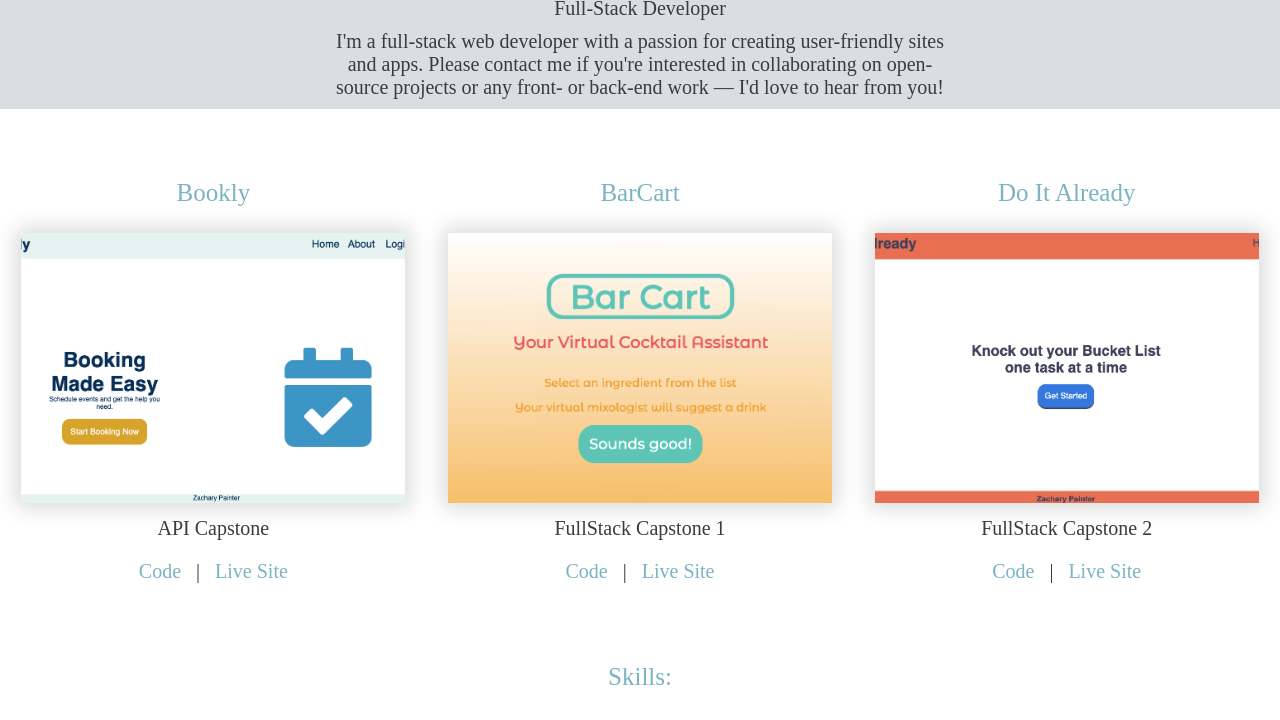
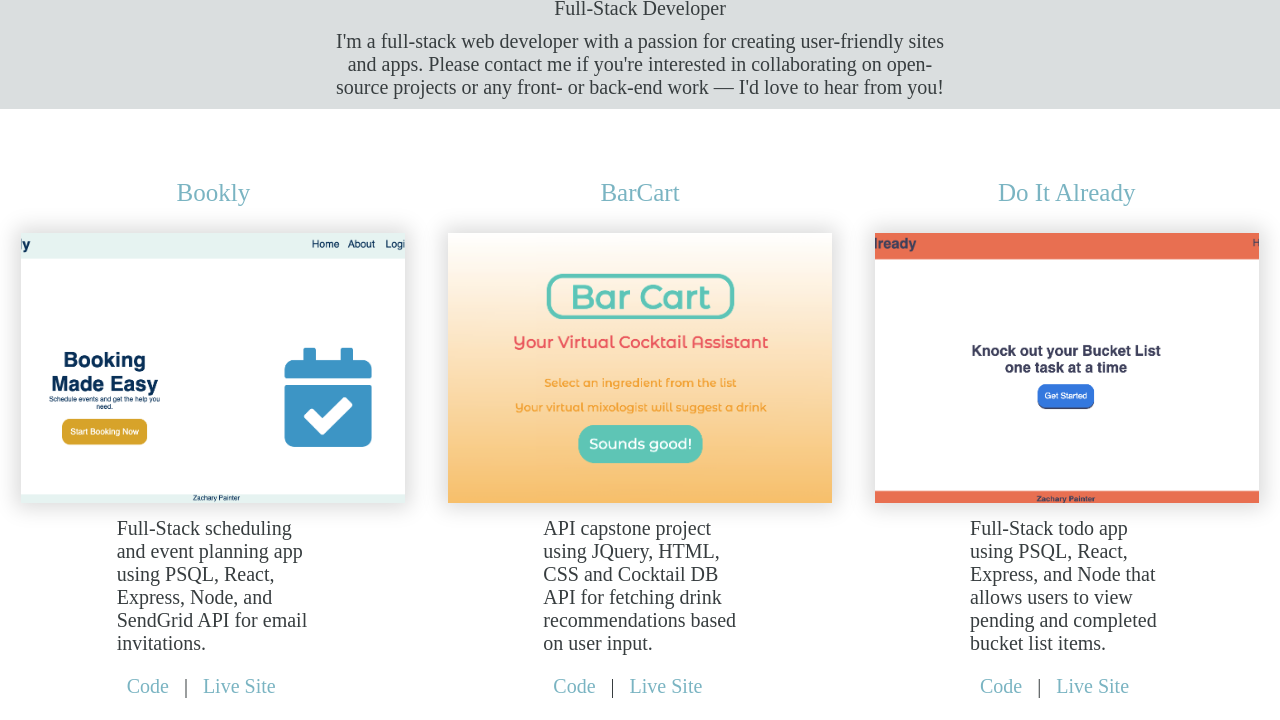
Before and after one commit to ZPain8464/dev-portfolio, a plain HTML site: page index.html in a window 1280 px wide. Shown: the part 80-800 px from the top of the page. Drawn offline with nearby package versions, Linux system fonts and the light colour scheme.

Commit message:
added more styling to project section

```diff
--- a/index.html
+++ b/index.html
@@ -32,7 +32,10 @@
     <div class="project">
       <h2>Bookly</h2>
       <img src="Images/bookly-homepage.png" alt="" />
-      <p>API Capstone</p>
+      <p>
+        Full-Stack scheduling and event planning app using PSQL, React, Express,
+        Node, and SendGrid API for email invitations.
+      </p>
       <p>
         <a href="https://github.com/ZPain8464/bookly-app" target="_blank"
           >Code</a
@@ -44,7 +47,10 @@
     <div class="project">
       <h2>BarCart</h2>
       <img src="Images/barcart-homepage.png" alt="" />
-      <p>FullStack Capstone 1</p>
+      <p>
+        API capstone project using JQuery, HTML, CSS and Cocktail DB API for
+        fetching drink recommendations based on user input.
+      </p>
       <p>
         <a
           href="https://github.com/ZPain8464/cocktail-app"
@@ -65,7 +71,10 @@
       <h2>Do It Already</h2>
 
       <img src="Images/dia-homepage.png" alt="" />
-      <p>FullStack Capstone 2</p>
+      <p>
+        Full-Stack todo app using PSQL, React, Express, and Node that allows
+        users to view pending and completed bucket list items.
+      </p>
       <p>
         <a
           href="https://github.com/ZPain8464/do-it-already-app"
--- a/style.css
+++ b/style.css
@@ -69,6 +69,10 @@ footer a:hover {
   margin: 20px 0;
 }
 
+.project p {
+  text-align: left;
+}
+
 .skills ul {
   display: flex;
   justify-content: center;
```
